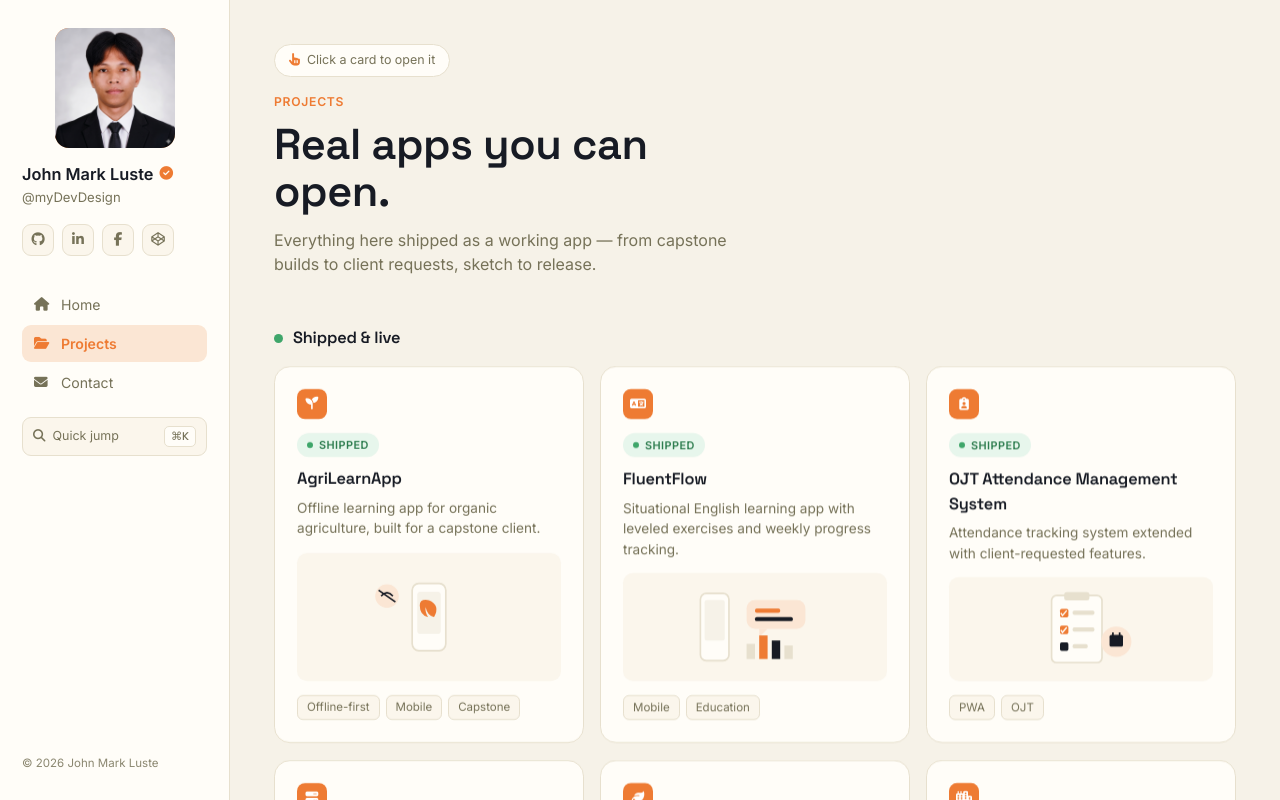
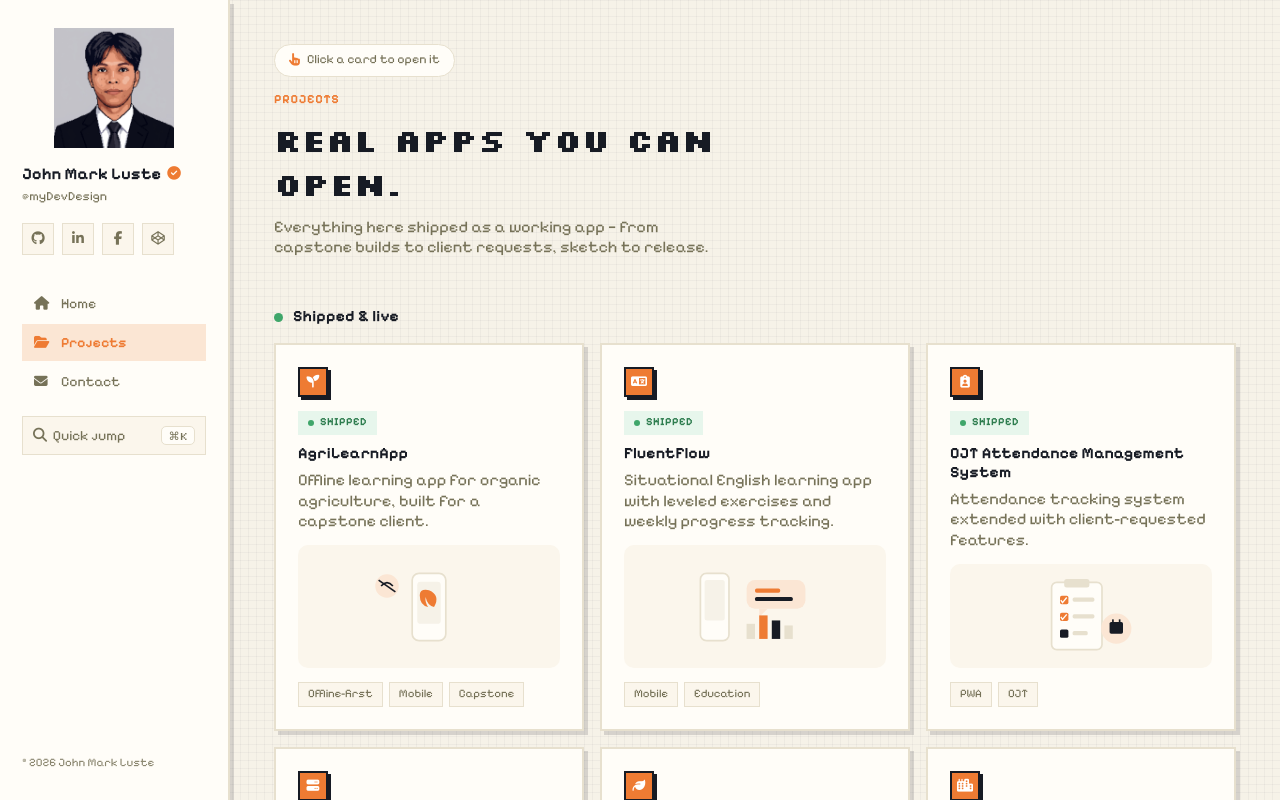
Before and after one commit to LusteJohn/MyPortfolio, a Vue app: page /projects in a window 1280 px wide. Shown: the top 800 px of the page. Built offline with nearby package versions, Linux system fonts and the light colour scheme.

Commit message:
feat(ui): implement pixel art theme

```diff
--- a/index.html
+++ b/index.html
@@ -7,7 +7,7 @@
   <link rel="icon" href="/src/assets/images/profile.png" type="image/png">
   <link rel="stylesheet" href="https://cdnjs.cloudflare.com/ajax/libs/font-awesome/6.5.2/css/all.min.css">
   <link rel="preconnect" href="https://fonts.googleapis.com">
-  <link href="https://fonts.googleapis.com/css2?family=Space+Grotesk:wght@500;600;700&family=Inter:wght@400;500;600&display=swap" rel="stylesheet">
+  <link href="https://fonts.googleapis.com/css2?family=Pixelify+Sans:wght@400;500;600;700&family=Silkscreen:wght@400;700&display=swap" rel="stylesheet">
 </head>
 <body>
   <div id="app"></div>
--- a/src/assets/main.css
+++ b/src/assets/main.css
@@ -305,6 +305,10 @@ main.content {
 }
 
 .hero-side .cta-pill {
+  align-self: flex-end;
+}
+
+.hero-side .cta-pill {
   align-self: flex-start;
 }
 
@@ -1059,6 +1063,208 @@ footer.credit {
   padding: 26px 0 6px;
 }
 
+/* ---------- PIXEL UI ---------- */
+body {
+  background-color: var(--bg);
+  background-image:
+    linear-gradient(rgba(23, 27, 36, .035) 1px, transparent 1px),
+    linear-gradient(90deg, rgba(23, 27, 36, .035) 1px, transparent 1px);
+  background-size: 8px 8px;
+  font-family: 'Pixelify Sans', sans-serif;
+  font-size: 14px;
+  -webkit-font-smoothing: antialiased;
+  text-rendering: geometricPrecision;
+}
+
+button,
+input,
+textarea,
+select {
+  font-family: 'Pixelify Sans', sans-serif;
+  -webkit-font-smoothing: antialiased;
+}
+
+#app h1,
+#app .display,
+#app .stat-item b,
+#app .cmdk-trigger kbd {
+  font-family: 'Silkscreen', monospace;
+  letter-spacing: 0;
+  line-height: 1.35;
+}
+
+#app h2,
+#app h3 {
+  font-family: 'Pixelify Sans', sans-serif;
+  font-weight: 700;
+  letter-spacing: .01em;
+  line-height: 1.2;
+}
+
+#app h1 {
+  font-size: clamp(1.45rem, 3.2vw, 2rem);
+}
+
+#app h2,
+#app h3 {
+  font-size: .98rem;
+}
+
+#app p,
+#app li,
+#app label,
+#app .stat-item span,
+#app .b-eyebrow,
+#app .eyebrow {
+  line-height: 1.25;
+}
+
+#app .b-card p,
+#app .topbar p.sub,
+#app .gh-desc,
+#app .form-note {
+  font-size: 1.02rem;
+  line-height: 1.25;
+}
+
+#app .b-card .b-eyebrow,
+#app .eyebrow,
+#app .stat-item span,
+#app .form-field label,
+#app .tools-strip .label,
+#app .sidebar .handle,
+#app footer.credit {
+  font-size: .78rem;
+}
+
+#app .side-nav button,
+#app .cmdk-trigger,
+#app .tool-pill,
+#app .status-badge,
+#app .form-submit,
+#app .contact-list a,
+#app .contact-list div {
+  font-size: .88rem;
+}
+
+#app .sidebar,
+#app .b-card,
+#app .gh-card,
+#app .tools-strip,
+#app .cmdk-panel,
+#app .modal-panel,
+#app .gh-modal {
+  border-width: 2px;
+  border-radius: 0;
+  box-shadow: 4px 4px 0 rgba(23, 27, 36, .14);
+}
+
+#app .avatar,
+#app .social-row a,
+#app .side-nav button,
+#app .b-icon,
+#app .tag-row span,
+#app .status-pill,
+#app .tool-pill,
+#app .form-field input,
+#app .form-field textarea,
+#app .form-submit,
+#app .contact-list a,
+#app .contact-list div,
+#app .social-grid a,
+#app .status-badge,
+#app .cmdk-trigger,
+#app .cmdk-item,
+#app .modal-close,
+#app .gh-more,
+#app .gh-retry {
+  border-radius: 0;
+}
+
+#app .b-icon,
+#app .stat-item b,
+#app .gh-cell,
+#app .gh-dot,
+#app .status-dot,
+#app .status-dot-sm,
+#app .mock-browser .bar span,
+#app .testi-dots span {
+  image-rendering: pixelated;
+}
+
+#app .b-icon {
+  border: 2px solid var(--ink);
+  box-shadow: 3px 3px 0 var(--ink);
+}
+
+#app .b-card:hover {
+  transform: translate(-2px, -2px);
+  box-shadow: 6px 6px 0 var(--orange);
+}
+
+#app .stat-row {
+  gap: 22px;
+  padding: 12px;
+  border: 2px solid var(--line);
+  background: var(--card);
+  box-shadow: 4px 4px 0 rgba(23, 27, 36, .12);
+}
+
+#app .stat-item b {
+  font-size: 1.05rem;
+  line-height: 1.4;
+}
+
+#app .gh-table {
+  border: 2px solid var(--ink);
+  border-radius: 0;
+  border-collapse: collapse;
+  font-family: 'Pixelify Sans', sans-serif;
+}
+
+#app .gh-table th,
+#app .gh-table td {
+  border: 1px solid var(--line);
+}
+
+#app .gh-table th {
+  font-family: 'Silkscreen', monospace;
+  font-size: .7rem;
+  letter-spacing: 0;
+  text-transform: uppercase;
+}
+
+#app .gh-table td,
+#app .gh-total,
+#app .gh-stats span,
+#app .gh-streak,
+#app .gh-legend,
+#app .gh-months span,
+#app .gh-days span {
+  font-size: .82rem;
+}
+
+#app .gh-table tr:hover td {
+  background: var(--orange-soft);
+}
+
+#app .gh-cell {
+  border-radius: 0;
+  border: 1px solid rgba(23, 27, 36, .12);
+}
+
+#app .form-field input:focus,
+#app .form-field textarea:focus,
+#app .cmdk-input-row input:focus {
+  box-shadow: 3px 3px 0 var(--orange);
+}
+
+#app .modal-backdrop,
+#app .cmdk-backdrop,
+#app .gh-modal-backdrop {
+  backdrop-filter: none;
+}
+
 /* ---------- AVAILABILITY BADGE ---------- */
 .status-badge {
   display: inline-flex;
--- a/src/components/home/GitHubActivity.vue
+++ b/src/components/home/GitHubActivity.vue
@@ -1,6 +1,7 @@
 <script setup>
 import { ref, watch, onUnmounted } from 'vue'
 import { useGithubActivity, GITHUB_URL, timeAgo } from '../../composables/useGithubActivity'
+import { CONTACT_EMAIL } from '../../data/commands'
 
 const {
   status, grid, totalLabel, activeDays, streakLabel, topRepos, privateRepos,
@@ -201,6 +202,25 @@ onUnmounted(() => {
   align-items: flex-start;
   justify-content: space-between;
   gap: 12px;
+}
+
+.gh-contact-cta {
+  align-self: flex-start;
+  display: inline-flex;
+  align-items: center;
+  gap: 8px;
+  background: var(--ink);
+  color: #fff;
+  padding: 10px 16px;
+  font-size: .88rem;
+  font-weight: 600;
+  text-decoration: none;
+  transition: transform .2s ease, background .2s ease;
+}
+
+.gh-contact-cta:hover {
+  transform: translateY(-2px);
+  background: #000;
 }
 
 .gh-user {
--- a/src/components/home/HeroSection.vue
+++ b/src/components/home/HeroSection.vue
@@ -19,8 +19,8 @@ const { text: typedRole } = useTypewriter(roles)
       <StatRow />
     </div>
     <div class="hero-side">
+      <a class="cta-pill" :href="`mailto:${CONTACT_EMAIL}`">Get in touch <i class="fa-solid fa-arrow-right"></i></a>
       <GitHubActivity />
-      <a class="cta-pill" :href="`mailto:${CONTACT_EMAIL}`">Get in touch <i class="fa-solid fa-arrow-right"></i></a>
     </div>
   </div>
 </template>
--- a/src/components/layout/TheSidebar.vue
+++ b/src/components/layout/TheSidebar.vue
@@ -1,6 +1,6 @@
 <script setup>
 import { ref, onMounted, onUnmounted, computed } from 'vue'
-import profileImage from '../../assets/images/profile.png'
+import profileImage from '../../assets/images/profile_pixel.jpeg'
 import { useNavigation } from '../../composables/useNavigation'
 import { useCommandPalette } from '../../composables/useCommandPalette'
 import { socials } from '../../data/social'
```
Also changed, not shown: src/assets/images/profile_pixel.jpeg (added).
